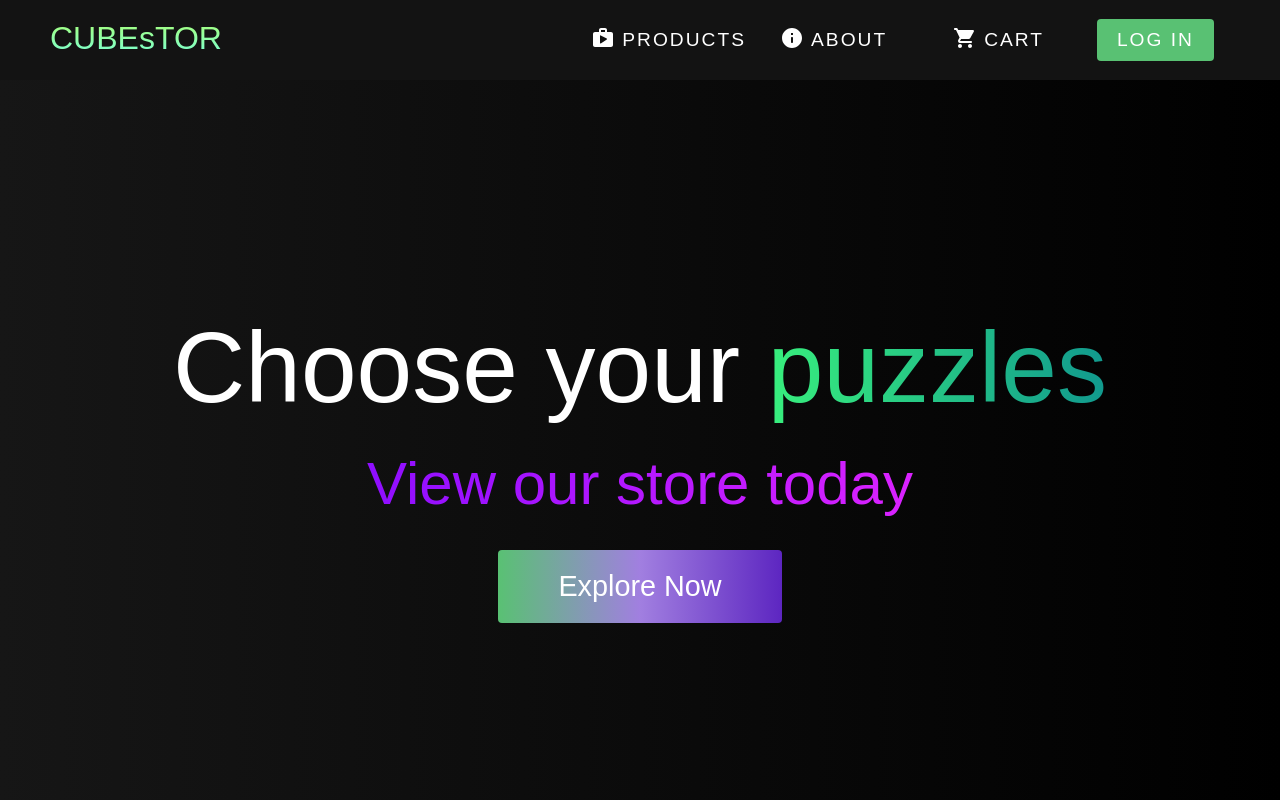
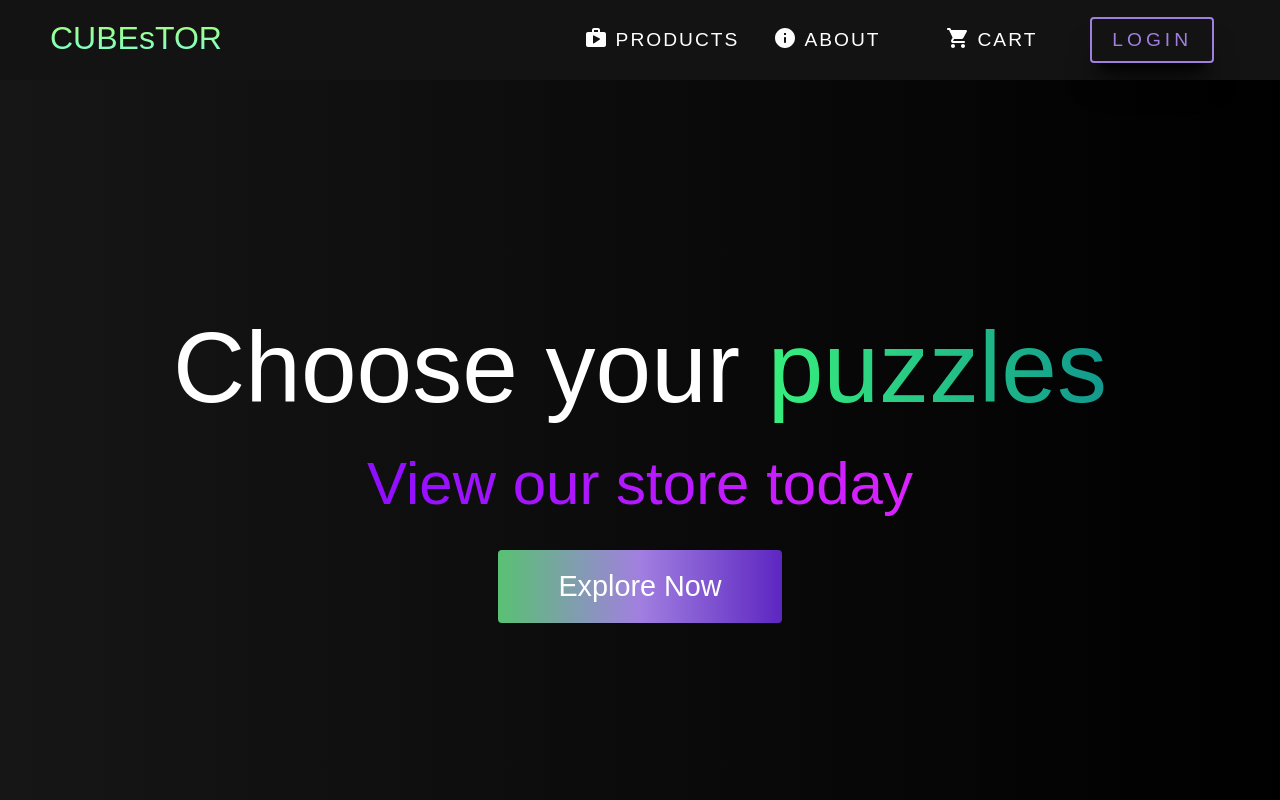
Before and after one commit to benrafalski/cube-shop, a React (Create React App) app in the folder client/: page / in a window 1280 px wide. Shown: the top 800 px of the page. Built offline with nearby package versions, Linux system fonts and the light colour scheme.

Commit message:
navbar updates

```diff
--- a/client/src/components/Navbar.js
+++ b/client/src/components/Navbar.js
@@ -98,11 +98,11 @@ const Navbar = ({ setCurrentUser }) => {
                             {user
                                 ?
                                     <Link to='/' style={{ textDecoration:'none' }}>
-                                        <LinkButton onClick={handleLogin}>Log out</LinkButton>
+                                        <LinkButton onClick={handleLogin}>Logout</LinkButton>
                                     </Link>
                                 :
                                     <Link to='/login' style={{ textDecoration:'none' }}>
-                                        <LinkButton>Log in</LinkButton>
+                                        <LinkButton>Login</LinkButton>
                                     </Link>
 
                             }
@@ -362,8 +362,26 @@ const Links = styled.span`
     @media screen and (max-width: 960px){
         text-align: center;
 		padding: 2rem;
-		width: 100%;
+		width: 20%;
 		display: table;
+        margin: auto;
+
+        &:hover{
+            color: #9518fc;
+            transition: all 0.3s ease;
+
+            span {
+                color: #9518fc;
+                transition: all 0.3s ease;
+            }
+
+            &:before{
+                color: #9518fc;
+                transform: scaleX(1);
+                visibility: visible;
+                opacity: 1 !important;
+            }
+        }
     }
 `;
 
@@ -393,16 +411,25 @@ const LinkButton = styled.span`
 	padding: 10px 20px;
 	height: 100%;
 	width: 100%;
-	border: none;
+	border: 2px solid;
 	outline: none;
     text-transform: uppercase;
-    letter-spacing: 2px;
+    letter-spacing: 4px;
 	border-radius: 4px;
-	background: #59C173;
+	/* background: #a17fe0;  */
 	/* background: -webkit-linear-gradient(to left, #5D26C1, #a17fe0, #59C173);
 	background: linear-gradient(to left, #5D26C1, #a17fe0, #59C173); */
-	color: #fff;
+	/* color: #5D26C1; */
 	transition: all 0.3s ease;
+    box-shadow: rgb(0 0 0 / 69%) 0px 26px 30px -10px, rgb(0 0 0 /73%) 0px 16px 10px -10px;
+    background: #131313;
+    color: #a17fe0;
+
+    &:hover{
+        background-color: #5D26C1;
+        color: #a17fe0;
+        box-shadow: rgb(0 0 0 / 80%) 0px 40px 58px -16px, rgb(0 0 0 / 72%) 0px 30px 22px -10px;
+    }
 
     @media screen and (max-width: 960px){
         display: flex;
```
